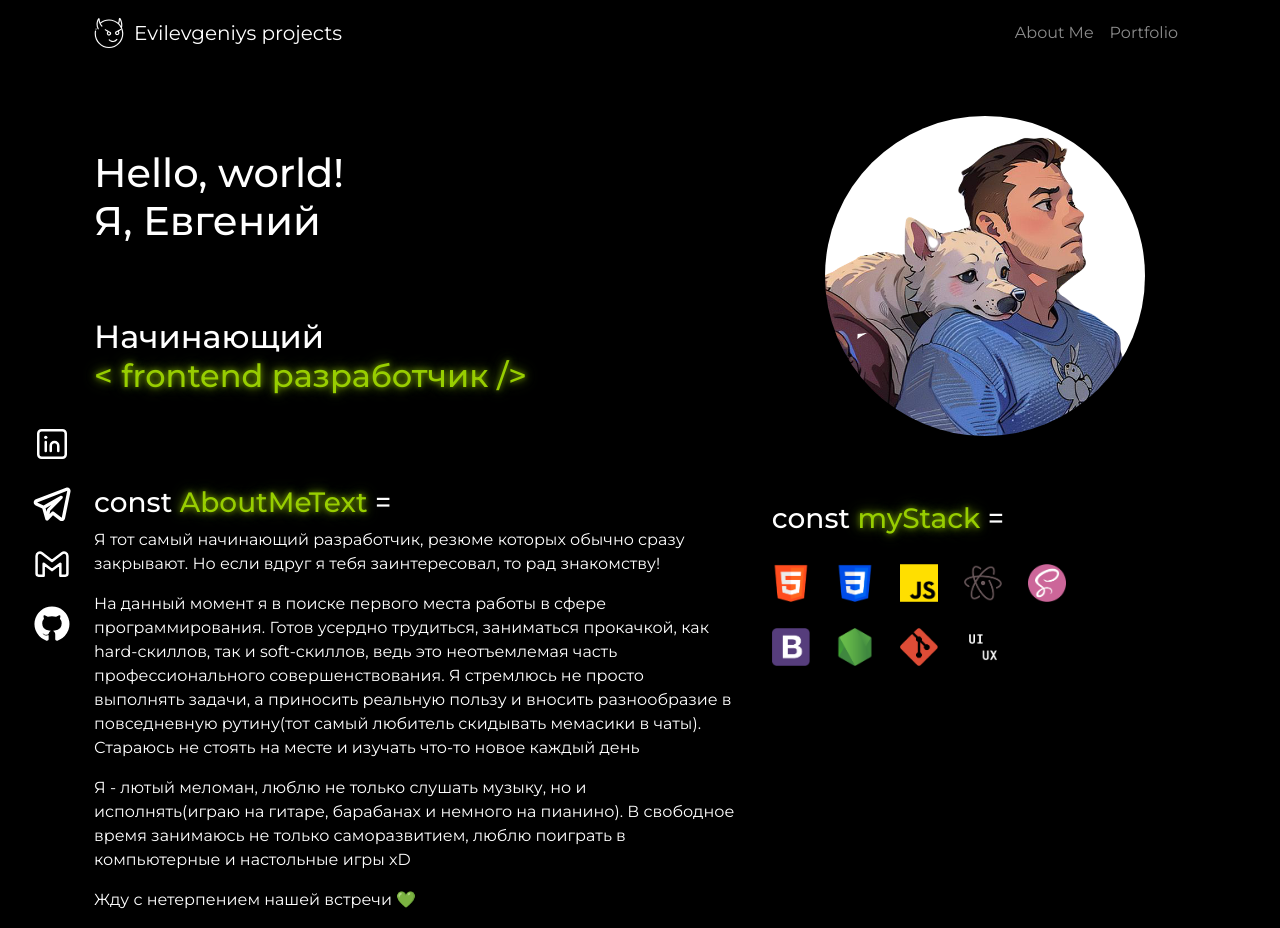
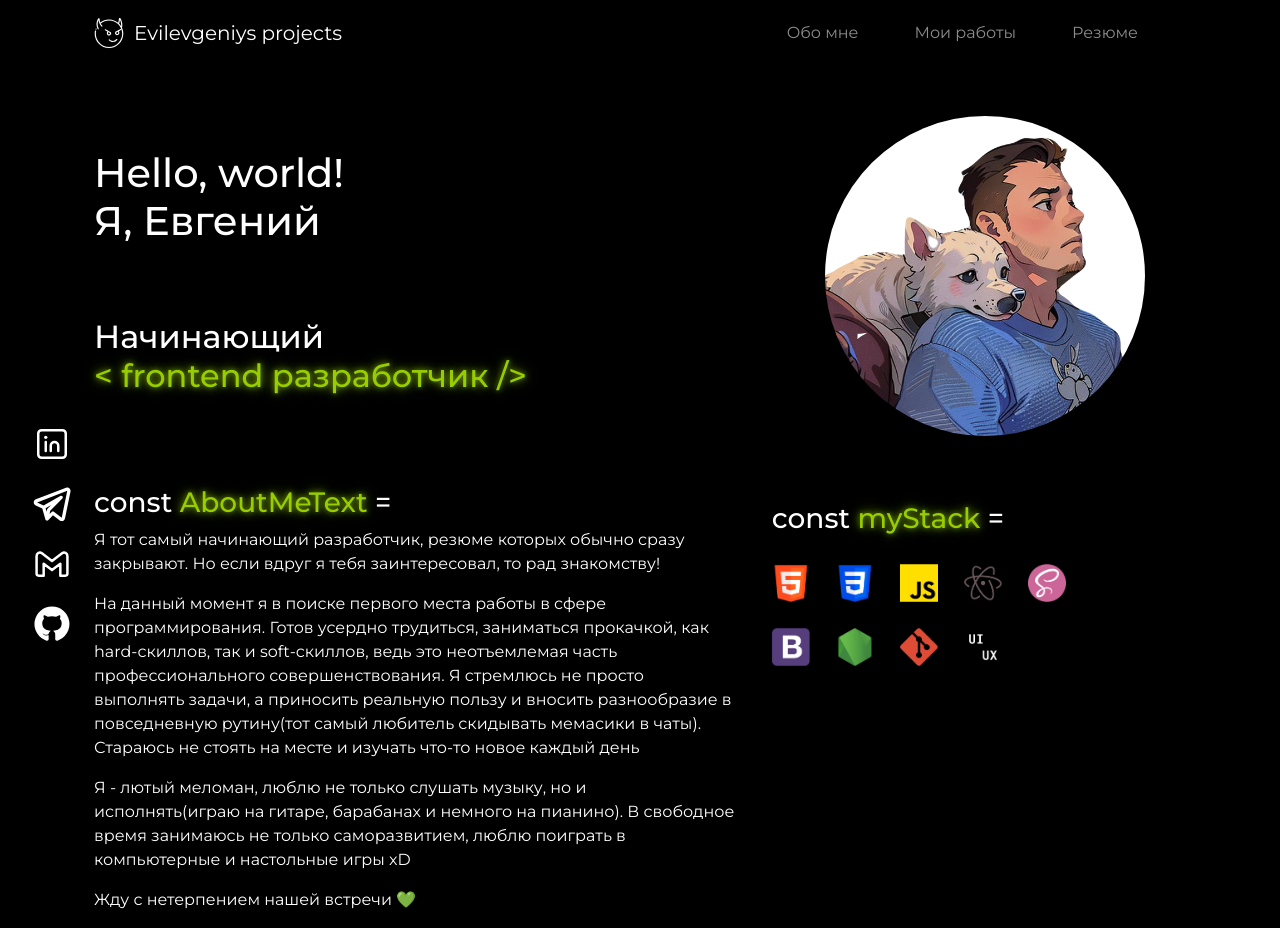
Before and after one commit to evilevgeniys/portfolioReactSite, a React (Create React App) app: page / in a window 1280 px wide. Built offline with nearby package versions, Linux system fonts and the light colour scheme.

Commit message:
Добавлен эффект подсвечивания в nav

```diff
--- a/src/components/header/Header.js
+++ b/src/components/header/Header.js
@@ -16,9 +16,10 @@ const Header = () => {
                         </Navbar.Brand>
                        <Navbar.Toggle aria-controls="basic-navbar-nav"/>
                        <Navbar.Collapse id="basic-navbar-nav"/>
-                       <Nav className="d-flex justify-content-end align-items-center">
-                            <Nav.Link href="#aboutMe">About Me</Nav.Link>
-                            <Nav.Link href="#portfolio">Portfolio</Nav.Link>
+                       <Nav className="d-flex justify-content-end align-items-center header__nav-links">
+                            <Nav.Link href="#aboutMe" className="header__nav-item">Обо мне</Nav.Link>
+                            <Nav.Link href="#portfolio" className="header__nav-item">Мои работы</Nav.Link>
+                            <Nav.Link href="#portfolio" className="header__nav-item">Резюме</Nav.Link>
                        </Nav>
                 </Container>
             </Navbar>
--- a/src/components/header/Header.scss
+++ b/src/components/header/Header.scss
@@ -21,5 +21,18 @@
             height: 40px;
             padding-right: 10px;
         }
+        &-item {
+            margin-right: 40px;
+            &:hover {
+                color: $text-highlighted-green;
+                text-shadow: 0 0 5px rgba(152, 206, 0, 0.5), 0 0 10px rgba(152, 206, 0, 0.5),
+                0 0 15px rgba(152, 206, 0, 0.5);
+                text-decoration: underline 3px;
+            }
+        }
+        &-links {
+            display: flex;
+            justify-content: center;
+        }
     }
 }
```
